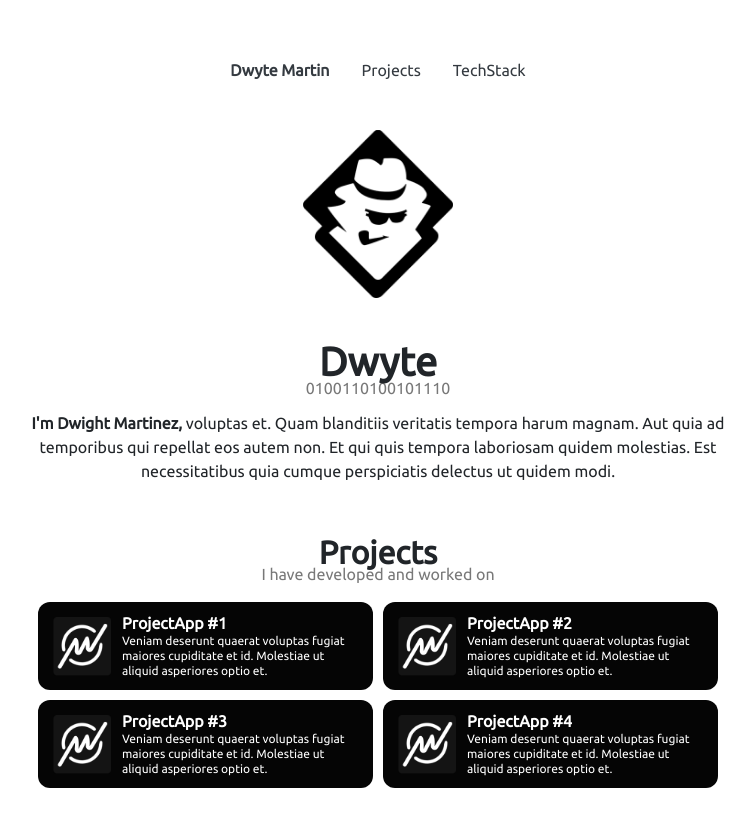
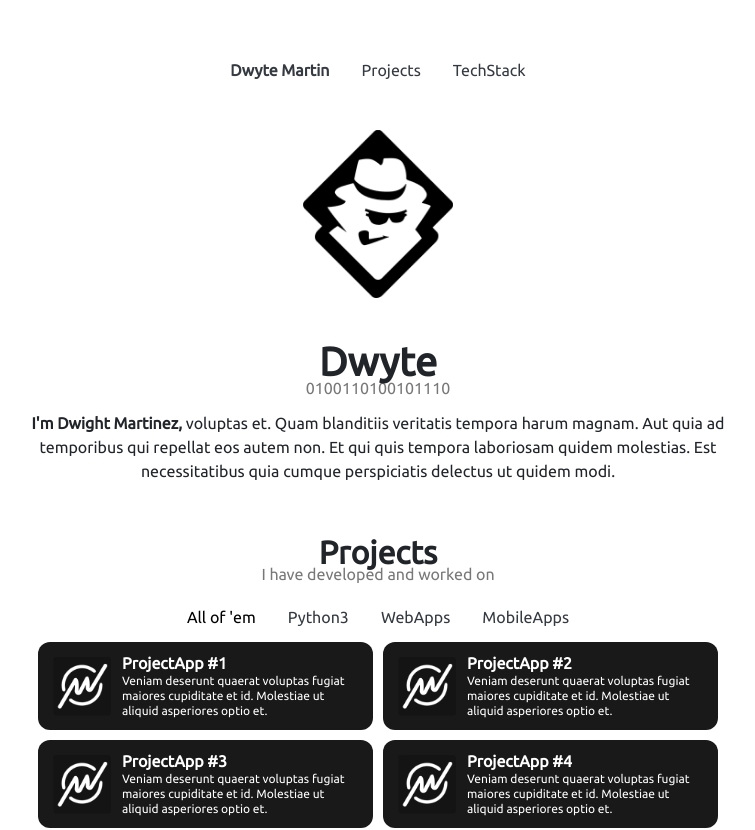
Before and after one commit to Dwyte/portfolio-website, a React (Create React App) app: page / in a window 1280 px wide. Shown: the top 830 px of the page, without its empty margins (262-1017 px from the left). Built offline with nearby package versions, Linux system fonts and the light colour scheme.

Commit message:
Filter Method on Projects

```diff
--- a/package.json
+++ b/package.json
@@ -4,6 +4,7 @@
   "private": true,
   "dependencies": {
     "bootstrap": "^4.3.1",
+    "lodash": "^4.17.15",
     "react": "^16.9.0",
     "react-dom": "^16.9.0",
     "react-scripts": "3.1.1",
--- a/src/components/Projects/ProjGrid.jsx
+++ b/src/components/Projects/ProjGrid.jsx
@@ -15,9 +15,9 @@ const ProjGrid = ({ projectGroups }) => {
   return (
     <Container className="container">
       {projectGroups.map(row => (
-        <div className="row">
+        <div key={projectGroups.indexOf(row)} className="row">
           {row.map(project => (
-            <ColSm className="col-sm">
+            <ColSm key={row.indexOf(project)} className="col-sm">
               <Project {...project} />
             </ColSm>
           ))}
--- /dev/null
+++ b/src/components/Projects/ProjNav.jsx
@@ -0,0 +1,40 @@
+import React from "react";
+import styled from "styled-components";
+
+const NavItem = styled.li`
+  cursor: pointer;
+
+  div {
+    ${({ isActive }) => isActive && `color: black!important;`}
+
+    :hover {
+      color: black !important;
+    }
+  }
+`;
+
+const ProjNav = ({ filters, filterIndex, setFilter }) => {
+  return (
+    <ul className="nav justify-content-center">
+      {filters.map(filter => (
+        <NavItem
+          key={filters.indexOf(filter)}
+          className="nav-item"
+          isActive={filters[filterIndex] === filter}
+        >
+          <div
+            className="nav-link text-dark active"
+            onClick={() => {
+              console.log("!");
+              setFilter(filters.indexOf(filter));
+            }}
+          >
+            {filter.label}
+          </div>
+        </NavItem>
+      ))}
+    </ul>
+  );
+};
+
+export default ProjNav;
--- a/src/components/Projects/Project.jsx
+++ b/src/components/Projects/Project.jsx
@@ -2,7 +2,7 @@ import React from "react";
 import styled from "styled-components";
 
 const Media = styled.div`
-  background: rgba(5, 5, 5, 1);
+  background: rgba(25, 25, 25, 1);
   padding: 12px;
   color: white;
   border-radius: 12px;
--- a/src/components/Projects/Projects.jsx
+++ b/src/components/Projects/Projects.jsx
@@ -1,41 +1,51 @@
-import React from "react";
+import React, { useState } from "react";
 import sample from "../../assets/sampleLogo.png";
 import HeaderDesc from "../common/HeaderDesc";
 import Section from "../common/Section";
 import ProjGrid from "./ProjGrid";
+import ProjNav from "./ProjNav";
+import _ from "lodash";
 
 const projects = [
   {
     title: "ProjectApp #1",
     logo: sample,
-    type: "WebApp",
+    type: "webapp",
     description: `Veniam deserunt quaerat voluptas fugiat maiores
     cupiditate et id. Molestiae ut aliquid asperiores optio et.`
   },
   {
     title: "ProjectApp #2",
     logo: sample,
-    type: "WebApp",
+    type: "python3",
     description: `Veniam deserunt quaerat voluptas fugiat maiores
     cupiditate et id. Molestiae ut aliquid asperiores optio et.`
   },
   {
     title: "ProjectApp #3",
     logo: sample,
-    type: "WebApp",
+    type: "mobile",
     description: `Veniam deserunt quaerat voluptas fugiat maiores
     cupiditate et id. Molestiae ut aliquid asperiores optio et.`
   },
   {
     title: "ProjectApp #4",
     logo: sample,
-    type: "WebApp",
+    type: "webapp",
     description: `Veniam deserunt quaerat voluptas fugiat maiores
     cupiditate et id. Molestiae ut aliquid asperiores optio et.`
   }
 ];
 
 const Projects = () => {
+  const [filterIndex, setFilter] = useState(0);
+  const filters = [
+    { label: "All of 'em", filterMethod: null },
+    { label: "Python3", filterMethod: ({ type }) => type === "python3" },
+    { label: "WebApps", filterMethod: ({ type }) => type === "webapp" },
+    { label: "MobileApps", filterMethod: ({ type }) => type === "mobile" }
+  ];
+
   function sliceArrayIntoGroups(arr, size) {
     var step = 0,
       sliceArr = [],
@@ -47,6 +57,9 @@ const Projects = () => {
     return sliceArr;
   }
 
+  // Filter Projects
+  const filteredProjects = _.filter(projects, filters[filterIndex].filterMethod)
+
   return (
     <Section id="projects">
       <HeaderDesc>
@@ -54,7 +67,13 @@ const Projects = () => {
         <p>I have developed and worked on</p>
       </HeaderDesc>
 
-      <ProjGrid projectGroups={sliceArrayIntoGroups(projects, 2)} />
+      <ProjNav
+        filters={filters}
+        filterIndex={filterIndex}
+        setFilter={setFilter}
+      />
+
+      <ProjGrid projectGroups={sliceArrayIntoGroups(filteredProjects, 2)} />
     </Section>
   );
 };
```
Also changed, not shown: src/assets/techstack/unity.png, 1 other file (tests, documents, lock files or other folders).
